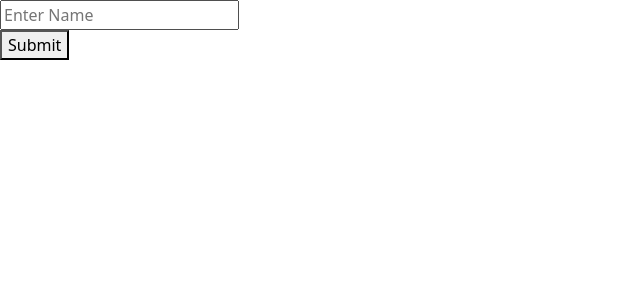
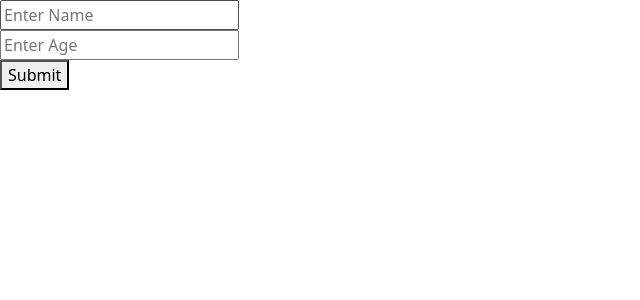
Before and after one commit to DigitallLearning/ips, a React (Create React App) app: page / in a window 1280 px wide. Shown: the top 300 px of the page, without its empty margins (0-640 px from the left). Built offline with nearby package versions, Linux system fonts and the light colour scheme.

Commit message:
uncontrolledForm

```diff
--- a/src/App.js
+++ b/src/App.js
@@ -1,3 +1,4 @@
+import UncontrolledForm from "./UncontrolledForm";
 import ControlledCmp from "./ControlledCmp";
 import HOC from "./HOC";
 import UncontrolledClass from "./UncontrolledClass";
@@ -6,7 +7,7 @@ import UncontrolledFun from "./UncontrolledFun";
 function App() {
   return (
     <div>
-   <UncontrolledFun></UncontrolledFun>
+     <UncontrolledForm></UncontrolledForm>
     </div>
   );
 }
--- /dev/null
+++ b/src/UncontrolledForm.js
@@ -0,0 +1,24 @@
+import { useRef } from "react"
+
+function UncontrolledForm()
+{
+    const nameref=useRef()
+    const ageref=useRef()
+ function submitForm(e)
+ {
+  e.preventDefault()
+   const name=nameref.current.value;
+   const age=ageref.current.value;
+   console.log(name,age)
+ }
+  return(
+    <div onSubmit={submitForm}>
+    <form>
+        <input type="text" placeholder="Enter Name" ref={nameref}></input><br></br>
+       <input type="number" placeholder="Enter Age" ref={ageref}></input><br></br>
+       <button>Submit</button>
+    </form>
+    </div>
+  )
+}
+export default UncontrolledForm
```
